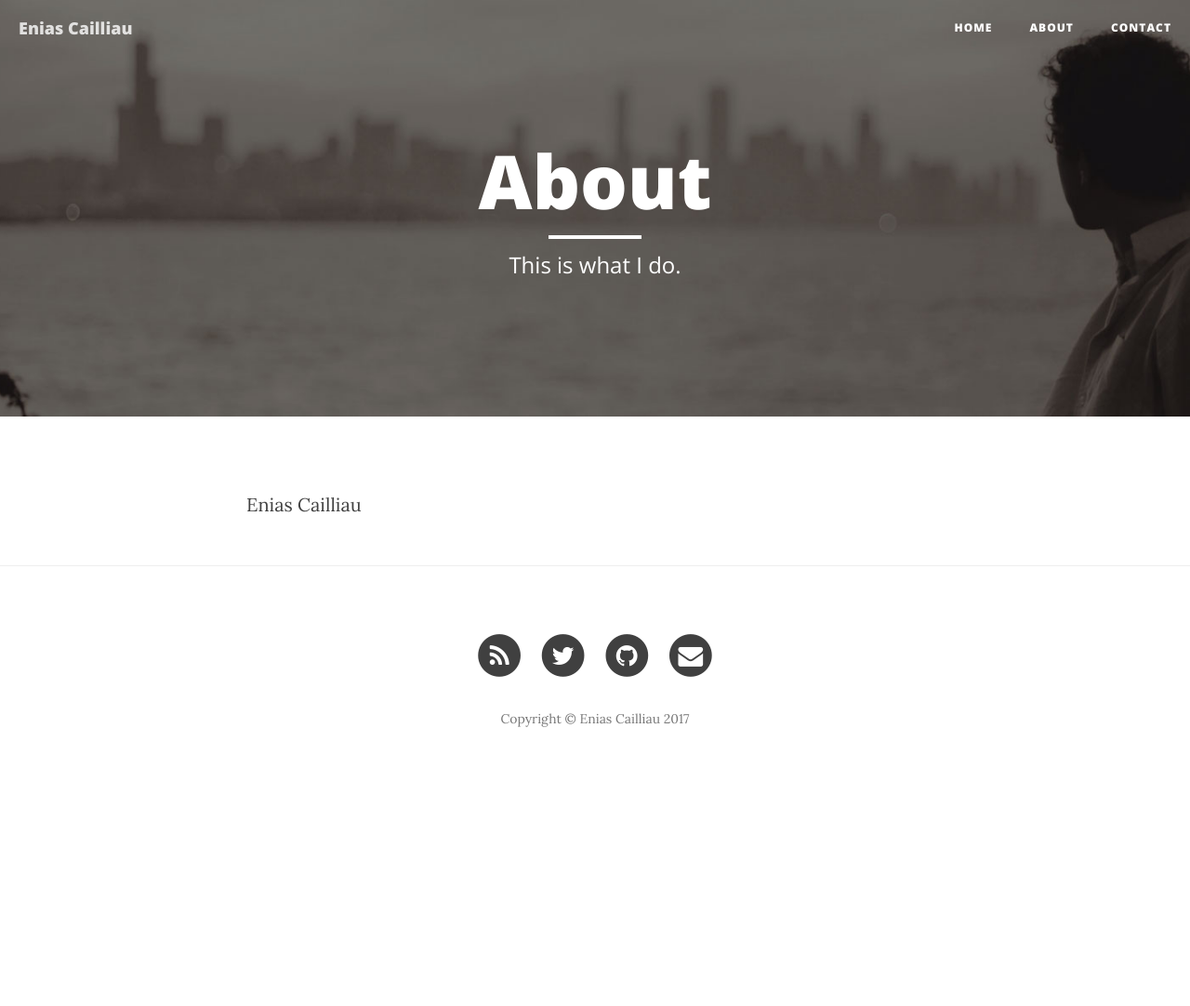
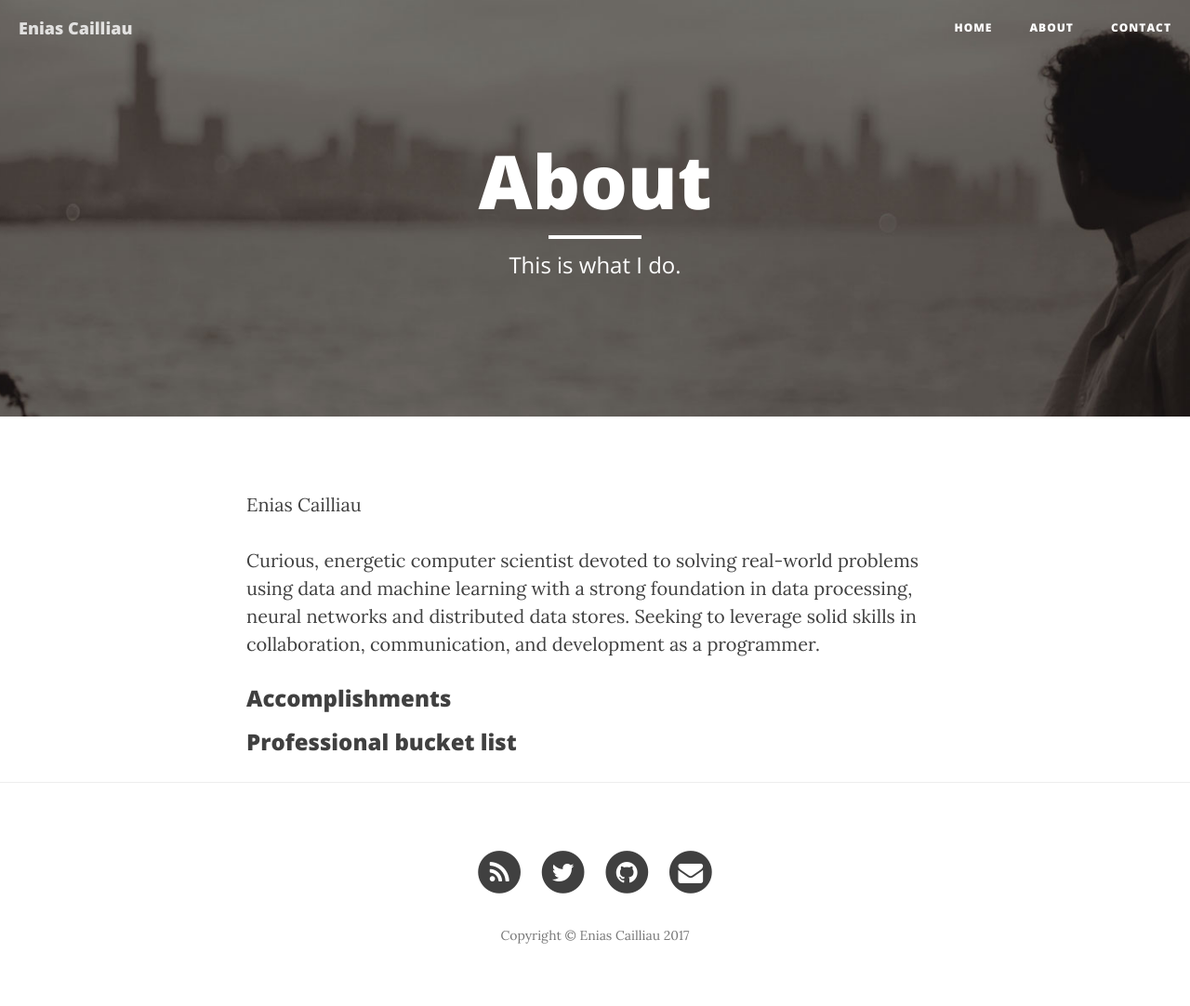
Before and after one commit to EniasCailliau/eniascailliau.github.io, a Jekyll site: the page built from about.html, in a window 1280 px wide. Shown: the whole page at 93% size. Built offline with Jekyll 4.4.1, drawn with Linux system fonts in a browser that asks for light colours; nearby versions of some CDN libraries; before the commit the page ends 900 px from its top, so only the background shows below that.

Commit message:
Changed about page

```diff
--- a/about.html
+++ b/about.html
@@ -6,3 +6,14 @@ header-img: "img/about-bg.jpg"
 ---
 
 <p>Enias Cailliau</p>
+
+<p>
+  Curious, energetic computer scientist devoted to solving real-world problems using data and machine learning
+  with a strong foundation in data processing, neural networks and distributed data stores.
+  Seeking to leverage solid skills in collaboration, communication, and development as a programmer.
+</p>
+
+<h3>Accomplishments</h3>
+
+
+<h3>Professional bucket list </h3>
```
